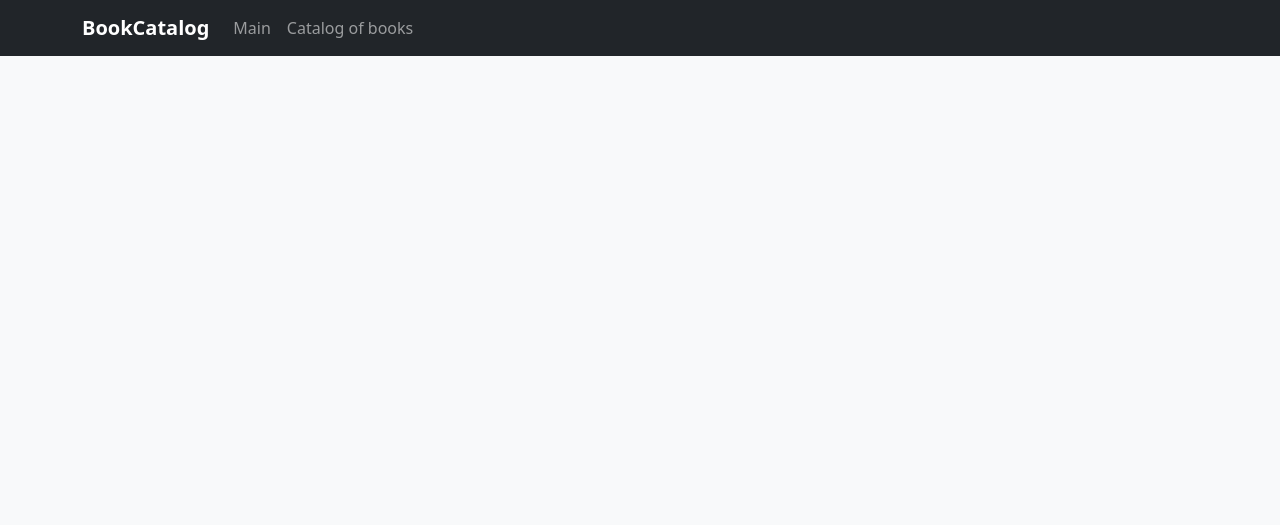
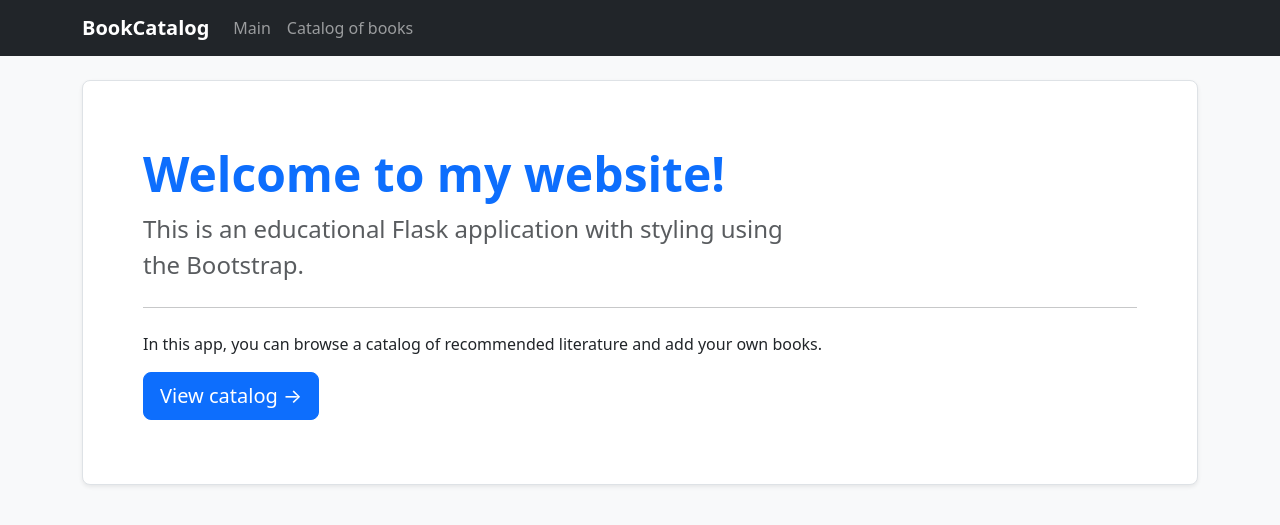
Before and after one commit to kiyalum/Homework6, a Flask app: page / in a window 1280 px wide. Shown: the top 525 px of the page. Run offline with Flask 3, Linux system fonts and the light colour scheme.

Commit message:
Add index.html

```diff
--- a/templates/index.html
+++ b/templates/index.html
@@ -2,4 +2,18 @@
 
 {% block title %}Main — info of app{% endblock %}
 
-{% block content %}{% endblock %}
+{% block content %}
+<div class="p-5 mb-4 bg-white rounded-3 shadow-sm border">
+    <div class="container-fluid py-3">
+        <h1 class="display-5 fw-bold text-primary">Welcome to my website!</h1>
+        <p class="col-md-8 fs-4 text-muted">
+            This is an educational Flask application with styling using the Bootstrap.
+        </p>
+        <hr class="my-4">
+        <p>In this app, you can browse a catalog of recommended literature and add your own books.</p>
+        <a class="btn btn-primary btn-lg" href="{{ url_for('show_books') }}" role="button">
+            View catalog →
+        </a>
+    </div>
+</div>
+{% endblock %}
```
